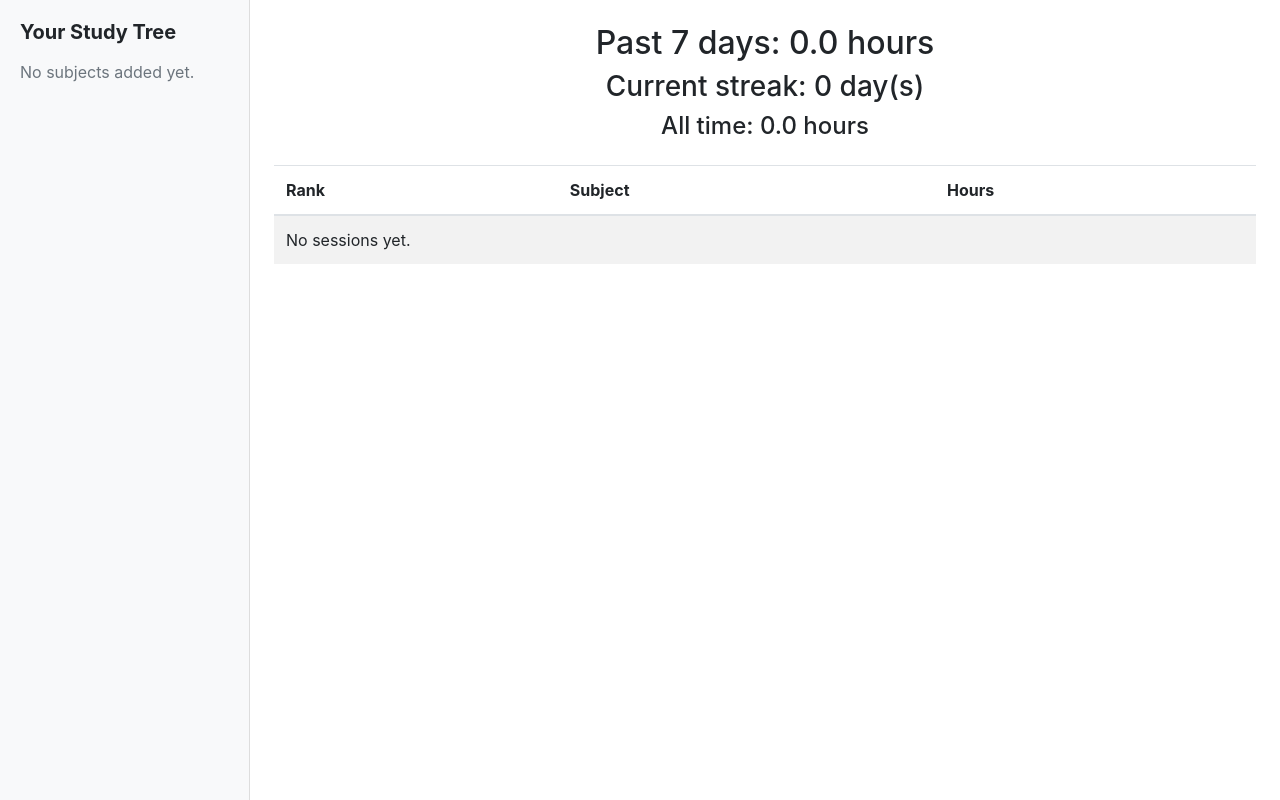
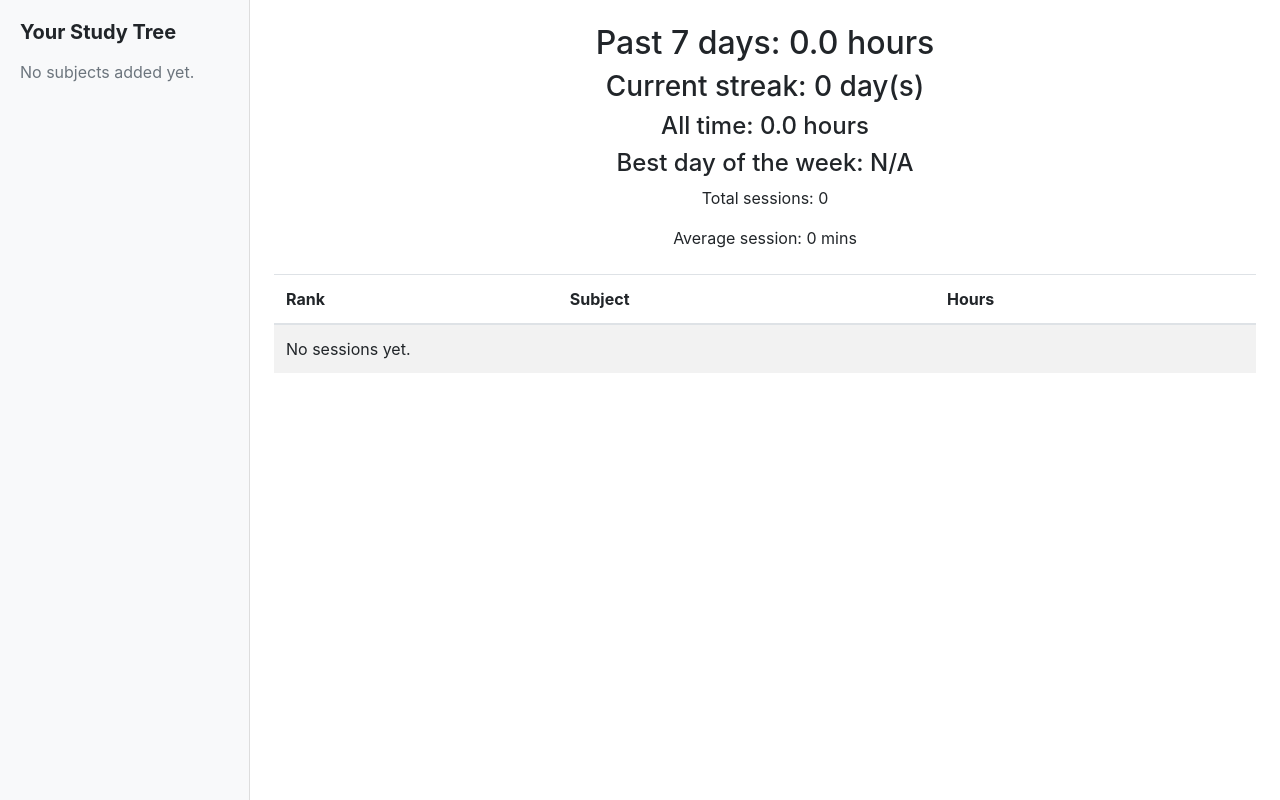
Before and after one commit to Faizal400/StudentStudyTracker, a Django app: page /insights/ in a window 1280 px wide. Shown: the part 56-856 px from the top of the page. Run offline with Django 5.2, Linux system fonts and the light colour scheme; the visitor is signed in with stand-in values (Sample User, id 1); data that the repository does not hold is empty.

Commit message:
upgraded insights with best day of the week (across all weeks), total sessions, avg session length

```diff
--- a/core/templates/insights.html
+++ b/core/templates/insights.html
@@ -6,7 +6,9 @@
   <h2>Past 7 days: {{ week_hours }} hours</h2>
   <h3>Current streak: {{ session_streak }} day(s)</h3>
   <h4>All time: {{ all_time_hours }} hours</h4>
-
+  <h4>Best day of the week: {{ best_day }}</h4>
+  <p>Total sessions: {{ total_sessions }}</p>
+  <p>Average session: {{ avg_session_minutes }} mins</p>
 </div>
 <table class="table table-striped mt-4">
   <thead>
--- a/core/views.py
+++ b/core/views.py
@@ -11,6 +11,7 @@ from django.views.decorators.csrf import ensure_csrf_cookie
 from .models import Subject, Module, SubModule, StudySession
 from django.db.models import Sum, Count
 from datetime import timedelta, date
+from collections import defaultdict
 
 
 @login_required
@@ -94,13 +95,26 @@ def insights_view(request):
         today = date.today()
         if (today - session_dates[-1]).days > 1:
             session_streak = 0
-
+    # Insight 5: Best day of the week (0=Monday, 6=Sunday)
+    day_names = ["Monday", "Tuesday", "Wednesday","Thursday", "Friday", "Saturday", "Sunday"]
+    day_seconds = defaultdict(int)  # any missing key defaults to 0
+    for session in qs:
+        day = session.started_at.weekday()  # 0-6
+        day_seconds[day] += session.duration_seconds
+    best_day = max(day_seconds, key=day_seconds.get) if day_seconds else None
+    best_day_name = day_names[best_day] if best_day is not None else "N/A"
+    # Insight 6: Total sessions + average length
+    total_sessions = qs.count()
+    avg_session_minutes = round((total_seconds / total_sessions) / 60, 1) if total_sessions > 0 else 0
     context = {
         "subjects": subjects,
         "all_time_hours": total_hours,
         "week_hours": week_hours,
         "by_subject": by_subject,
         "session_streak": session_streak,
+        "best_day": best_day_name,
+        "total_sessions": total_sessions,
+        "avg_session_minutes": avg_session_minutes,
     }
     return render(request, "insights.html", context)
 
```
Lines whose indentation alone changed are shown as unchanged.
